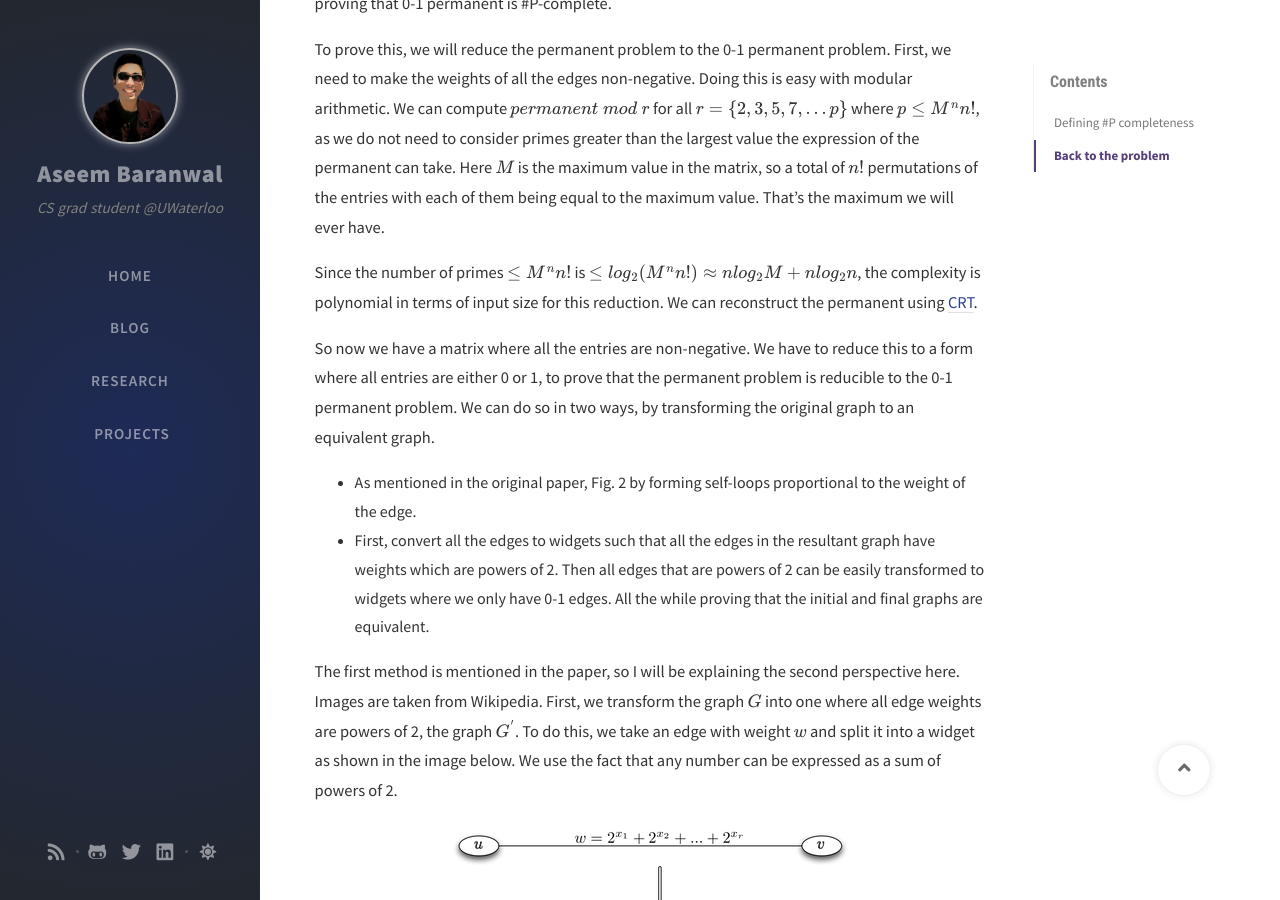
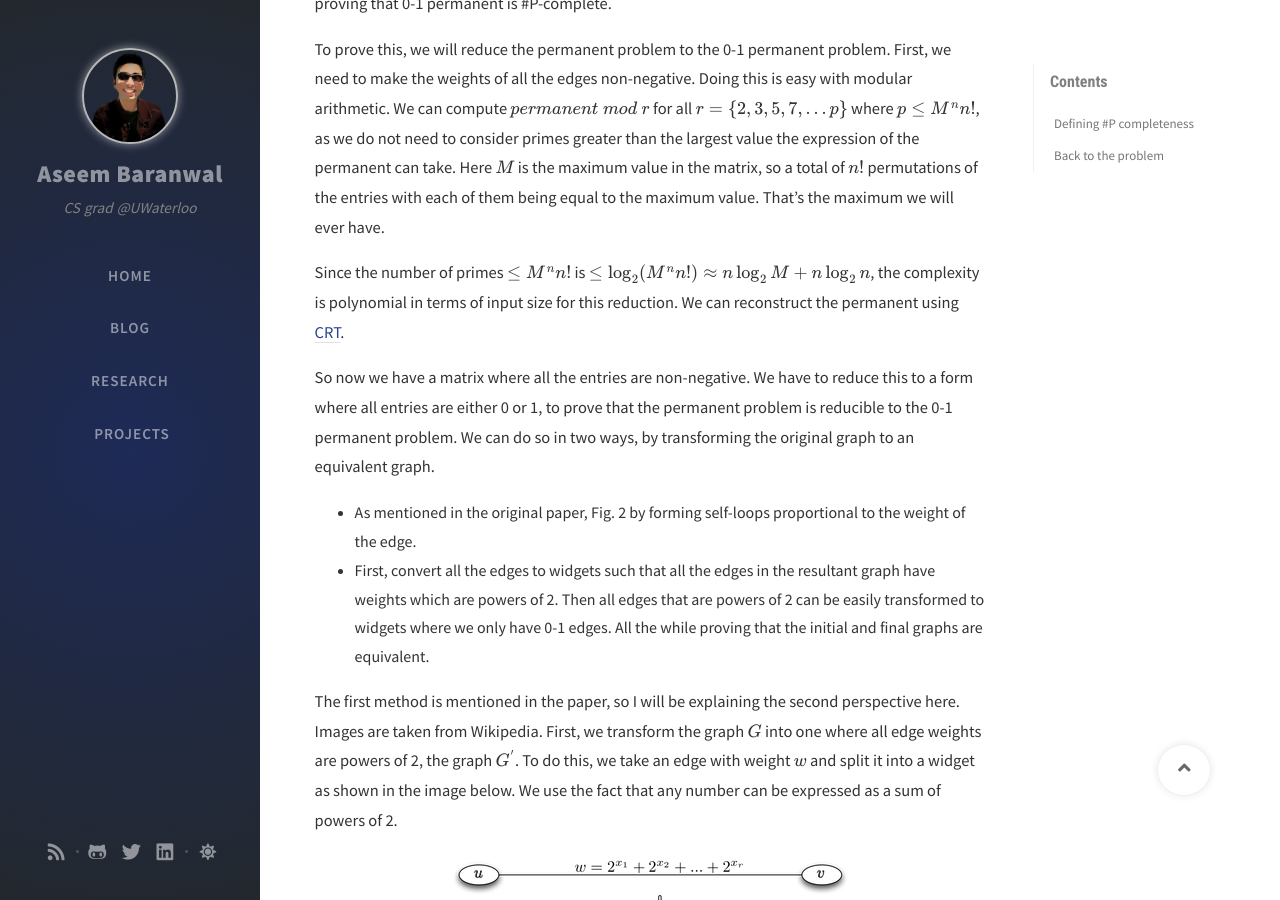
Before and after one commit to aseemrb/aseemrb.github.io, a Jekyll site: the page built from _posts/2016-03-23-sharp-p-problems.md, in a window 1280 px wide and 900 px high, scrolled down 5736 px. Built offline with Jekyll 4.4.1, drawn with Linux system fonts in a browser that asks for light colours; nearby versions of some CDN libraries; comment, search, counter and statistics services are not loaded.

Commit message:
logarithms

```diff
--- a/_config.yml
+++ b/_config.yml
@@ -1,6 +1,6 @@
 title: Aseem Baranwal                          # the main title
 
-tagline: CS grad student @UWaterloo  # it will display as the sub-title
+tagline: CS grad @UWaterloo  # it will display as the sub-title
 
 description: >-                        # used by seo meta and the atom feed
   CS grad student at the University of Waterloo.
--- a/_posts/2016-03-23-sharp-p-problems.md
+++ b/_posts/2016-03-23-sharp-p-problems.md
@@ -132,7 +132,7 @@ Let's get on to finding the permanent of a 0-1 matrix now. It is a great thing t
 
 To prove this, we will reduce the permanent problem to the 0-1 permanent problem. First, we need to make the weights of all the edges non-negative. Doing this is easy with modular arithmetic. We can compute $$permanent\ mod\ r$$ for all $$r = \{2, 3, 5, 7, ... p\}$$ where $$p \leq M^n n!$$, as we do not need to consider primes greater than the largest value the expression of the permanent can take. Here $$M$$ is the maximum value in the matrix, so a total of $$n!$$ permutations of the entries with each of them being equal to the maximum value. That's the maximum we will ever have.
 
-Since the number of primes $$\leq M^n n!$$ is $$\leq log_2(M^n n!) \approx nlog_2M + nlog_2n$$, the complexity is polynomial in terms of input size for this reduction. We can reconstruct the permanent using [CRT](https://en.wikipedia.org/wiki/Chinese_remainder_theorem).
+Since the number of primes $$\leq M^n n!$$ is $$\leq \log_2(M^n n!) \approx n \log_2M + n \log_2n$$, the complexity is polynomial in terms of input size for this reduction. We can reconstruct the permanent using [CRT](https://en.wikipedia.org/wiki/Chinese_remainder_theorem).
 
 So now we have a matrix where all the entries are non-negative. We have to reduce this to a form where all entries are either 0 or 1, to prove that the permanent problem is reducible to the 0-1 permanent problem. We can do so in two ways, by transforming the original graph to an equivalent graph.
 
```
